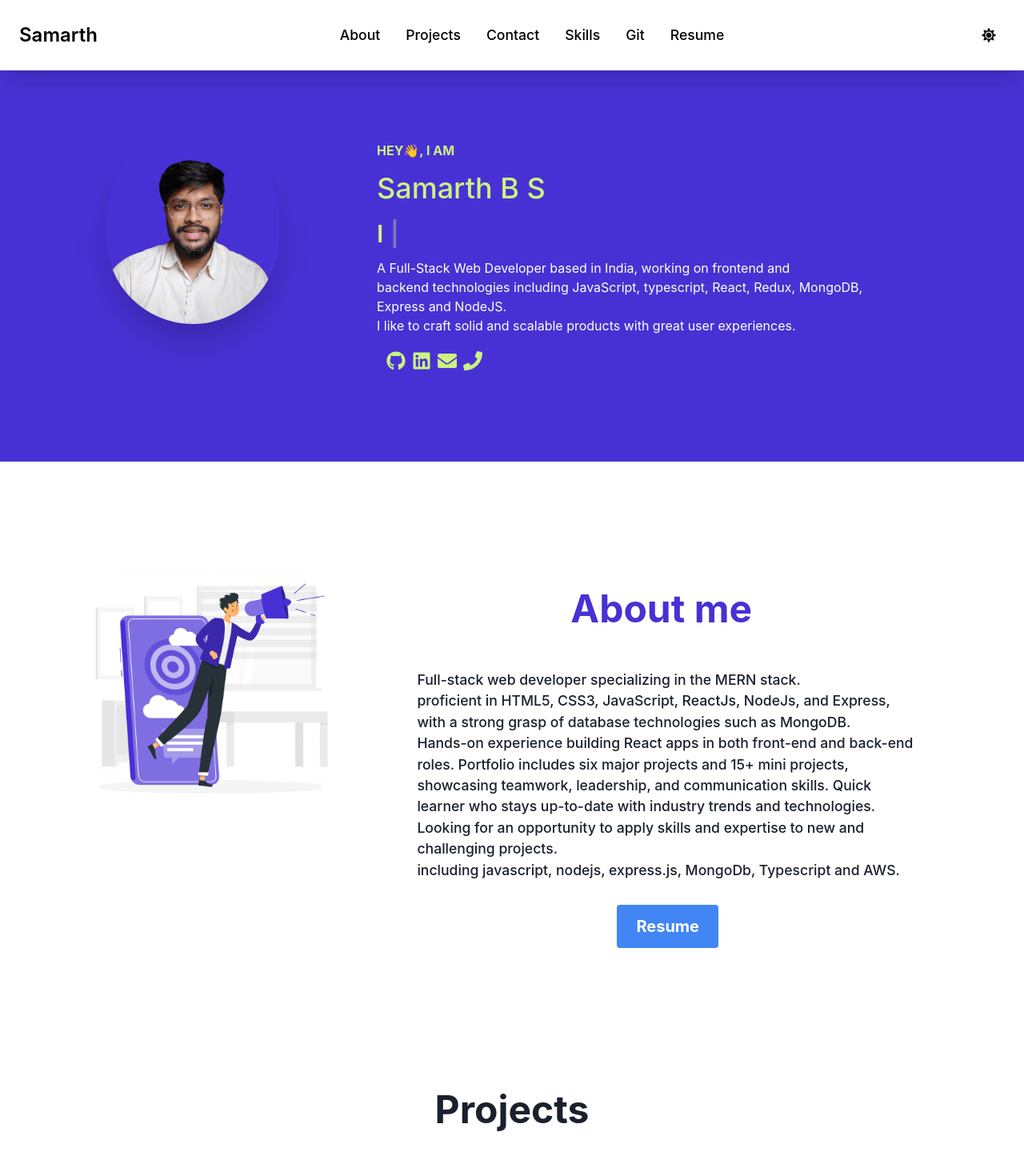
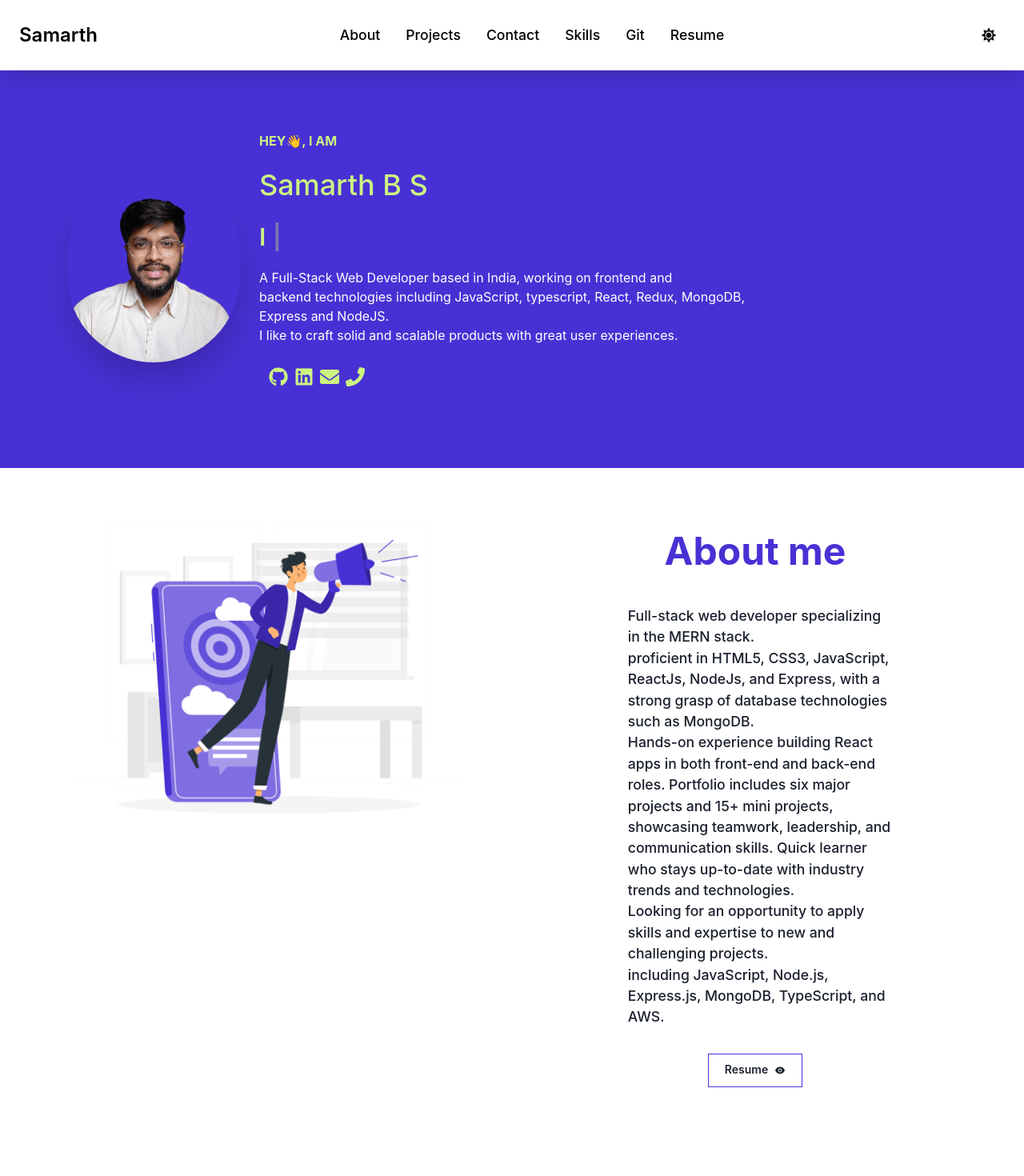
Before and after one commit to samarthbsss/samarthbsss.github.io, a React (Create React App) app: page / in a window 1280 px wide. Shown: the top 1470 px of the page at 80% size. Built offline with nearby package versions, Linux system fonts and the light colour scheme.

Commit message:
final changes started

```diff
--- a/src/Components/about.jsx
+++ b/src/Components/about.jsx
@@ -1,14 +1,21 @@
 import React from 'react';
-import { useColorModeValue, Box, Image, Text, Heading } from '@chakra-ui/react';
-import about from '../Images/aboutme.png'
-// import coding from '../Images/coding.gif';
-// import AOS from "aos";
+import {
+  useColorModeValue,
+  Box,
+  Image,
+  Text,
+  Heading,
+  Button,
+} from '@chakra-ui/react';
+import about from '../Images/aboutme.png';
+import resume from '../Projectimg/Samarth-B-S-Resume.pdf';
 
-import resume from '../Projectimg/Samarth-B-S-Resume.pdf';
-import '../Css/main.css';
+import { AiFillEye } from 'react-icons/ai';
 
 const About = () => {
   const bgColor = useColorModeValue('light.bg', 'nav.bg');
+  const textColor = useColorModeValue('light.text', 'dark.text');
+  const primeColor = useColorModeValue('light.primary', 'dark.primary');
 
   const handleDownload = () => {
     window.open(resume, '_blank');
@@ -18,47 +25,54 @@ const About = () => {
     link.download = 'Samarth-B-S-Resume.pdf';
     link.click();
   };
+
   return (
-    <>
     <Box
-        alignContent={"center"}
-        justifyContent={"space-around"}
-        padding={"4rem"}
+      display="flex"
+      flexDirection={{ base: 'column', md: 'row' }}
+      alignItems={{ base: 'center', md: 'flex-start' }}
+      justifyContent={{ base: 'center', md: 'space-around' }}
+      padding="2rem"
       mt={2}
+      paddingTop={2}
       mr={3}
-        width={"100%"}
-        height={"100%"}
-        display={{ base: 'block', md: 'flex' }}
+      width="100%"
+      height="100%"
       id="about"
       className="about section sections"
-
     >
-        <Box h='60%' w='60%'>
-        <Image src={about} borderRadius={"50%"} ml={3} />
-
+      <Box
+        flex="1"
+        maxWidth={{ base: '100%', md: '40%' }}
+        mb={{ base: '2rem', md: '0' }}
+      >
+        <Image src={about} />
       </Box>
-        <Box padding="4rem ">
-          <Heading color={bgColor} size="2xl" textAlign="center">
+      <Box
+        flex="1"
+        maxWidth={{ base: '100%', md: '40%' }}
+        padding={{ base: '1rem', md: '4rem' }}
+      >
+        <Heading color={bgColor} size="2xl" textAlign="center" mb="2rem">
           About me
         </Heading>
-
         <Text
-
+          mb="2rem"
           alignContent="center"
           justifyContent="center"
           width="100%"
           height="100%"
           m={2}
           p={3}
-
         >
           Full-stack web developer specializing in the MERN stack.
           <br />
-            <p id="user-detail-intro"  >         proficient in HTML5, CSS3, JavaScript, ReactJs, NodeJs, and Express, with a strong grasp of database technologies such as MongoDB.</p>
-
-            Hands-on experience building React apps in both front-end and
-            back-end roles. Portfolio includes six major projects and 15+ mini
-            projects,
+          <p id="user-detail-intro">
+            proficient in HTML5, CSS3, JavaScript, ReactJs, NodeJs, and Express,
+            with a strong grasp of database technologies such as MongoDB.
+          </p>
+          Hands-on experience building React apps in both front-end and back-end
+          roles. Portfolio includes six major projects and 15+ mini projects,
           <br /> showcasing teamwork, leadership, and communication skills.
           Quick learner who stays up-to-date with industry trends and
           technologies.
@@ -66,32 +80,35 @@ const About = () => {
           Looking for an opportunity to apply skills and expertise to new and
           challenging projects.
           <br />
-            including javascript, nodejs, express.js, MongoDb, Typescript and
+          including JavaScript, Node.js, Express.js, MongoDB, TypeScript, and
           AWS.
-            <div style={{ display: 'flex', justifyContent: 'center', alignItems: 'center', padding:'20px', margin:"10px", }}>
-            <button
-
+        </Text>
+        <Box
+          display="flex"
+          justifyContent="center"
+          alignItems="center"
+          marginTop="20px"
+          color={bgColor}
+        >
+          <Button
+            borderColor={bgColor}
             id="resume-button-2"
-                                    //  href={resume}
-                        // target="_blank"
-                        // rel="noreferrer"
-                        // download={'Samarth-BS-Resume'}
+            as="a"
             onClick={handleDownload}
-                        // ref={(button) => {
-                        //   if (button) {
-                        //     button.addEventListener('click', handleDownload);
-                        //   }
-                        // }}
+            target="_blank"
+            rel="noopener noreferrer"
+            p={5}
+            variant="outline"
+            borderRadius="0"
+            _hover={{ bg: 'white', color: '#1B3C65' }}
+            size="sm"
+            rightIcon={<AiFillEye />}
           >
             Resume
-                    </button>
-            </div>
-
-          </Text>
+          </Button>
         </Box>
-
       </Box>
-    </>
+    </Box>
   );
 };
 
--- a/src/Components/body.jsx
+++ b/src/Components/body.jsx
@@ -9,20 +9,13 @@ import {
   Image,
   HStack,
   Icon,
-  // Button,
-  // ButtonGroup
 } from '@chakra-ui/react';
 import { FaGithub, FaLinkedin, FaEnvelope, FaPhone } from 'react-icons/fa';
+import Typewriter from 'typewriter-effect';
 
-// import { AiOutlineDownload ,AiFillEye} from "react-icons/ai";
-
-import Typewriter from 'typewriter-effect';
-// import profile from '../Images/profile.jpg'
 import profile from '../Images/removal.png';
 
-import '../Css/body.css';
-
-// import resume from '../Projectimg/Samarth-B-S-Resume.pdf';
+// import '../Css/body.css';
 
 const Body = () => {
   const bgColor = useColorModeValue('light.bg', 'dark.bg');
@@ -32,81 +25,51 @@ const Body = () => {
     fontWeight: '600',
     fontSize: '30px',
   };
-  // const resume='https://drive.google.com/uc?export=download&id=1HklUsW0C5MbHEDLaL1QipKABBXI3NkvC';
-
-  // const handleDownload = () => {
-  //   window.open(resume, '_blank');
-  //   // const link = document.createElement('a');
-  //   // link.href = resume;
-  //   // link.target = '_blank';
-  //   // link.download = 'Samarth-B-S-Resume.pdf';
-  //   // link.click();
-  // };
-
-  // const resume='https://drive.google.com/uc?export=download&id=1HklUsW0C5MbHEDLaL1QipKABBXI3NkvC';
-
-
 
   return (
     <>
-      <Box bg={bgColor} color={textColor} w={"100%"} id='home'>
+      <Box bg={bgColor} color={textColor} w={'100%'} id="home">
         <Flex
-          mb="2rem"
+          direction={{ base: 'column', md: 'row' }}
           p={{ base: '1rem', md: '5rem' }}
-          // p='5rem'
-          alignContent="center"
-          justifyContent="space-around"
-          display={{ base: 'block', md: 'flex' }}
-          mt={{ base: '5rem', md: '5rem' }}
+    align="center"
+          mt={{ base: '5rem', md: '5rem' }} >
 
-        >
           <Box
-            display={"flex"}
-            alignContent={"center"}
-            justifyContent={"center"}
-            position={"relative"}
-            // p={{ base: '1rem', md: '5rem' }}
+            display={'flex'}
+            justifyContent={'center'}
+            position='relative'
             p={1}
-            width={"20%"}
-            height={"20%"}
-            borderRadius={"full"}
+            width={{ base: '60%', md: '20%' }}
+          height={{ base: '60%', md: '20%' }}
+            borderRadius={'full'}
             className="box"
-
+mb={{ base: '2rem', md: '0' }}
           >
-            <img class="home-img" alt='' src=''/>
+            <img class="home-img" alt="" src="" />
             <Image
               boxShadow="2xl"
               width="100%"
               height="100%"
               borderRadius="full"
-
               src={profile}
               alt="MyProfile"
               objectFit="cover"
-              // position="absolute"
-
-
               zIndex={0}
               transition="transform 0.3s ease"
             />
           </Box>
           <Box
             p={1}
-            // ml={3}
-            ml={{ base: '5rem', md: '1rem' }}
-            m={3}
-            w={'60%'}
-            h={'60%'}
-            display={"flex"}
-            alignContent={"center"}
-            justifyContent={"center"}
-            // border='1px solid red'
+               ml={{ base: '0', md: '1rem' }}
+          w={{ base: '100%', md: '60%' }}
 
+
+            display={'flex'}
+
+            justifyContent={'center'}
           >
-            <VStack
-              align="start"
-              // p={1}
-            >
+            <VStack align="start" spacing={4}>
               <Text fontSize="md" fontWeight="bold">
                 HEY
                 <span className="wave">👋</span>, I AM
@@ -114,7 +77,7 @@ const Body = () => {
               <Text fontSize="4xl" fontWeight="medium" id="user-detail-name">
                 Samarth B S
               </Text>
-              <div style={typestyle}  >
+              <div style={typestyle}>
                 <Typewriter
                   options={{
                     loop: true,
@@ -134,19 +97,14 @@ const Body = () => {
                   }}
                 />
               </div>
-
-              <Text fontSize="md" color={primeColor}
-              // id="user-detail-intro"
-               >
-                A Full-Stack Web Developer based in India,
-
-                working on frontend and  <br />backend technologies including
-                JavaScript, typescript,
-                React, Redux, MongoDB, Express and NodeJS.
+              <Text fontSize="md" color={primeColor}>
+                A Full-Stack Web Developer based in India, working on frontend
+                and <br />
+                backend technologies including JavaScript, typescript, React,
+                Redux, MongoDB, Express and NodeJS.
                 <br />I like to craft solid and scalable products with great
                 user experiences.
               </Text>
-
               <HStack spacing={4} gap={2} p={3}>
                 <Link href="https://github.com/samarthbsss" target="_blank">
                   <Icon as={FaGithub} boxSize={6} />
@@ -166,70 +124,10 @@ const Body = () => {
                 <Link href="tel:+8792801332" target="_blank">
                   <Icon as={FaPhone} boxSize={6} />
                 </Link>
-
-                {/* button space */}
-                {/* <ButtonGroup spacing={"5"}> */}
-
-                      {/* <Button
-                        // id="resume-button-1"
-                        as={"a"}
-                        variant={"outline"}
-                        borderRadius={"0"}
-                        _hover={{ bg: "white", color: "#1B3C65" }}
-                        size={"xs"}
-                        href='https://www.dropbox.com/s/c1dhnaj5tp7hnf2/Samarth-B-S-Resume.pdf?dl=0'
-                        rel="noreferrer"
-                        target="_blank"
-                        rightIcon={<AiFillEye/>}
-
-                      >
-                        Resume
-                      </Button> */}
-                    {/* </ButtonGroup> */}
-
               </HStack>
             </VStack>
           </Box>
         </Flex>
-        {/* <Link
-                        //  onClick={handleDownload}
-                        id="resume-link-2"
-                        //  href={resume}
-                        //   target="_blank"
-                        //   // rel="noreferrer"
-                          // download={'Samarth-BS-Resume'}
-                        >
-                      {/* <Button
-                        id="resume-button-2"
-                        as={"a"}
-                        variant={"outline"}
-                        borderRadius={"0"}
-                        _hover={{ bg: "white", color: "#1B3C65" }}
-                        size={"xs"}
-                        rightIcon={<AiOutlineDownload/>}
-
-
-                      > */}
-                      {/* <button
-
-                          id="resume-button-2"
-                                      //  href={resume}
-                          // target="_blank"
-                          // rel="noreferrer"
-                          // download={'Samarth-BS-Resume'}
-                          // onClick={handleDownload}
-                          ref={(button) => {
-                            if (button) {
-                              button.addEventListener('click', handleDownload);
-                            }
-                          }}
-                          >
-                      Resume
-                      </button> */}
-
-
-                      {/* </Button> */}
-                      {/* </Link> */}
       </Box>
     </>
   );
--- a/src/Components/contact.jsx
+++ b/src/Components/contact.jsx
@@ -160,6 +160,15 @@ const Contact = () => {
             >
               <Icon as={FaLinkedin} boxSize={6}/>
             </Link>
+            <Link
+                  href="mailto:samarthbsacharya@example.com"
+                  target="_blank"
+                >
+                  <Icon as={FaEnvelope} boxSize={6} />
+                </Link>
+                <Link href="tel:+8792801332" target="_blank">
+                  <Icon as={FaPhone} boxSize={6} />
+                </Link>
           </HStack>
           <form onSubmit={handleSubmit}>
             <FormControl>
@@ -219,7 +228,7 @@ const Contact = () => {
           </form>
         </Box>
       </Flex>
-      <div  id="contact-email">
+      {/* <div  id="contact-email">
             <a href="mailto:samarthbsacharya@gmail.com"  target={"_blank"}>
             <Icon as={FaEnvelope} boxSize={6}/>
             <p>samarthbsacharya@gmail.com</p>
@@ -231,7 +240,7 @@ const Contact = () => {
                   <Icon as={FaPhone} boxSize={6}/>
                   <p>8792801332</p>
                   </a>
-                </div>
+                </div> */}
       </div>
     </>
   );
--- a/src/Components/git.jsx
+++ b/src/Components/git.jsx
@@ -29,7 +29,7 @@ const Git = () => {
             id="github-streak-stats"
               // className="gitlang"
               // src="https://github-readme-streak-stats.herokuapp.com/?user=samarthbsss&theme=dark&hide_border=true"
-              src='https://github-readme-streak-stats.herokuapp.com?user=samarthbsss'
+              src='https://github-readme-streak-stats.herokuapp.com?user=samarthbsss&theme=dark&hide_border=true'
               alt='githubtop'
             />
           </Box>
@@ -49,27 +49,12 @@ const Git = () => {
             username="samarthbsss"
             style={{
               background: 'transparent',
-              text: '#333',
-              // grade4: 'green',
-              // grade3: 'green',
-              // grade2: 'yellowgreen',
-              // grade1: 'orange',
-              // grade0: 'red',
-
-              // background: 'transparent',
-              // text: textColor,
-              // grade0: '#e4e7ec',
-              // grade1: '#cfd3da',
-              // grade2: '#b7bec9',
-              // grade3: '#8d96a3',
-              // grade4: '#6e7681',
-
+              text: '#333'
             }}
           />
           <br></br>
         </div>
         <div
-          // className="gitlang"
           style={{
             display: 'flex',
             alignContent: 'center',
--- a/src/Components/nav.jsx
+++ b/src/Components/nav.jsx
@@ -1,7 +1,7 @@
 import React, { useState } from 'react';
-import '../Css/main.css'
-
+import '../Css/main.css';
 import {
+  useBreakpointValue,
   useColorModeValue,
   Flex,
   Box,
@@ -10,8 +10,6 @@ import {
   Stack,
   Link,
 } from '@chakra-ui/react';
-
-// import { Link } from "react-scroll";
 import { HamburgerIcon } from '@chakra-ui/icons';
 import { ColorModeSwitcher } from '../ColorModeSwitcher';
 
@@ -23,13 +21,11 @@ const Navbar = () => {
   const bgColor = useColorModeValue('light.navbg', 'dark.navbg');
   const textColor = useColorModeValue('light.navtxt', 'dark.navtxt');
   // const primeColor =useColorModeValue('light.primary','dark.primary');
-
+  const isButtonVisible = useBreakpointValue({ base: false, md: true });
 
   const toggleMobileNav = () => {
     setIsMobile(!isMobile);
   };
-  // const resume='https://drive.google.com/uc?export=download&id=1HklUsW0C5MbHEDLaL1QipKABBXI3NkvC';
-  // const resume='https://drive.google.com/file/d/1HklUsW0C5MbHEDLaL1QipKABBXI3NkvC/view?usp=sharing'
 
   const handleDownload = () => {
     window.open(resume, '_blank');
@@ -39,10 +35,6 @@ const Navbar = () => {
     link.download = 'Samarth-B-S-Resume.pdf';
     link.click();
   };
-
-
-
-
 
   return (
     <Flex
@@ -60,27 +52,28 @@ const Navbar = () => {
       id="nav-menu"
     >
       <Box>
-        <Link href="/" fontSize="2xl" fontWeight="bold"
-        class="nav-link home"
-        >
+        <Link href="/" fontSize="2xl" fontWeight="bold" class="nav-link home">
           Samarth
         </Link>
       </Box>
       <Spacer />
-      <Box display={{ base: 'block', md: 'none' }}>
+      <Box display={{ base: 'flex', md: 'none' }}>
         <IconButton
           icon={<HamburgerIcon />}
           onClick={toggleMobileNav}
           aria-label="Toggle Navigation"
           variant="outline"
-        />
+        />{
+          !isButtonVisible &&(
+            <ColorModeSwitcher justifySelf="flex-end"/>
+
+          )
+        }
       </Box>
       <Box
         display={{ base: isMobile ? 'block' : 'none', md: 'flex' }}
         width={{ base: 'full', md: 'auto' }}
-
         flexGrow={1}
-
       >
         <Stack
           //  border='1px solid red'
@@ -98,52 +91,27 @@ const Navbar = () => {
           <Link href="#contact" fontWeight="medium" class="nav-link contact">
             Contact
           </Link>
-          <Link href="#skills" fontWeight="medium"  class="nav-link skills" >
+          <Link href="#skills" fontWeight="medium" class="nav-link skills">
             Skills
           </Link>
           <Link href="#git" fontWeight="medium" class="gitt">
             Git
           </Link>
-
-          {/* <Link
-            id="resume-link-1"
-
-            href={resume}
-            fontWeight="medium"
-            target="_blank"
-
-            download={'Samarth-BS-Resume'}
-           rel="noreferrer"
-          > */}
-            {/* <button id="resume-button-1"
-              class="nav-link resume"
-              // onClick={handleDownload}
-              ref={(button) => {
-                if (button) {
-                  button.addEventListener('click', handleDownload);
-                }
-              }}
-                    // target="_blank"
-              // href={resume}
-              // download={'Samarth-BS-Resume'}
-            >
+          <div
+            id="resume-button-1"
+            onClick={handleDownload}
+            class="nav-link resume"
+          >
             Resume
-            </button>
-           */}
-          {/* </Link> */}
-
-          <div id="resume-button-1" onClick={handleDownload}  class="nav-link resume">
-              {/* <a id="resume-link-1" class="button button--flex" target="_blank"> */}
-                Resume
-                {/* <i class="uil uil-download-alt button__icon"> */}
-
-                {/* </i> */}
-              {/* </a> */}
-            </div>
-
+          </div>
         </Stack>
       </Box>
-      <ColorModeSwitcher justifySelf="flex-end" />
+      {
+        isButtonVisible && (
+          <ColorModeSwitcher justifySelf="flex-end"/>
+
+        )
+      }
     </Flex>
   );
 };
--- a/src/Components/project.jsx
+++ b/src/Components/project.jsx
@@ -115,8 +115,8 @@ import data from '../Json/project.json';
 
 function Projects() {
   const bgColor = useColorModeValue('light.bg', 'dark.bg');
-  //   const textColor = useColorModeValue('light.text', 'dark.text');
-  //   const primeColor = useColorModeValue('light.primary', 'dark.primary');
+    const textColor = useColorModeValue('light.text', 'dark.text');
+    const primeColor = useColorModeValue('light.primary', 'dark.primary');
 
 
   return (
@@ -132,7 +132,7 @@ function Projects() {
       {/* <h2 style={{textAlign: 'center',fontSize:"40px", marginBottom: '2rem', padding: '2rem' ,color:bgColor}}>
         Projects
       </h2> */}
-      <Heading as="h2" size="2xl" textAlign="center" mb={12} p="2rem">
+      <Heading as="h2" size="2xl" textAlign="center" color={primeColor}  mb={12} p="2rem">
         Projects
       </Heading>
 
@@ -148,10 +148,6 @@ function Projects() {
         {data.map((card, id) => (
           <div key={card.key} className="project-card">
             <img src="" alt="" />
-
-
-
-
             <div
               style={{
                 borderWidth: '1px',
--- a/src/Components/teck.jsx
+++ b/src/Components/teck.jsx
@@ -155,9 +155,9 @@ const TechStacks = () => {
            <Heading as="h2" size="2xl" textAlign="center" mb={12} color={bgColor}>
            Relevant Tech Stacks
          </Heading>
-    <h2 style={{ marginBottom: "12px" }}>
+    {/* <h2 style={{ marginBottom: "12px" }}>
       Relevant Tech Stacks
-    </h2>
+    </h2> */}
     <div
       style={{
         display: "grid",
--- a/src/Css/main.css
+++ b/src/Css/main.css
@@ -8,7 +8,7 @@
     font-weight: 500;
 }
 
-#resume-button-2 {
+/* #resume-button-2 {
     display: inline-block;
     padding: 12px 24px;
     font-size: 20px;
@@ -29,4 +29,4 @@
   #resume-button-2:focus {
     outline: none;
     box-shadow: 0 0 0 3px rgba(66, 133, 244, 0.4);
-  }
+  } */
```
Also changed, not shown: 1 other file (tests, documents, lock files or other folders). Lines whose indentation alone changed are shown as unchanged.
